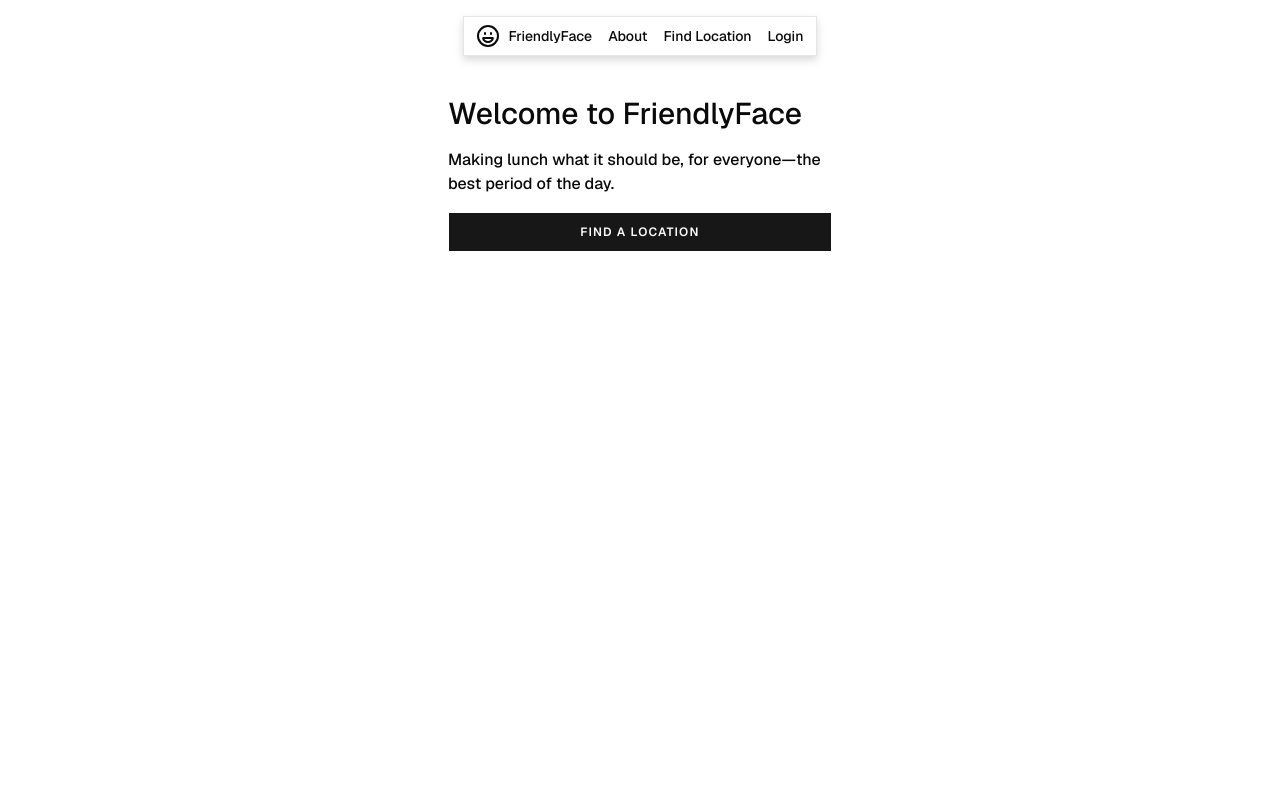
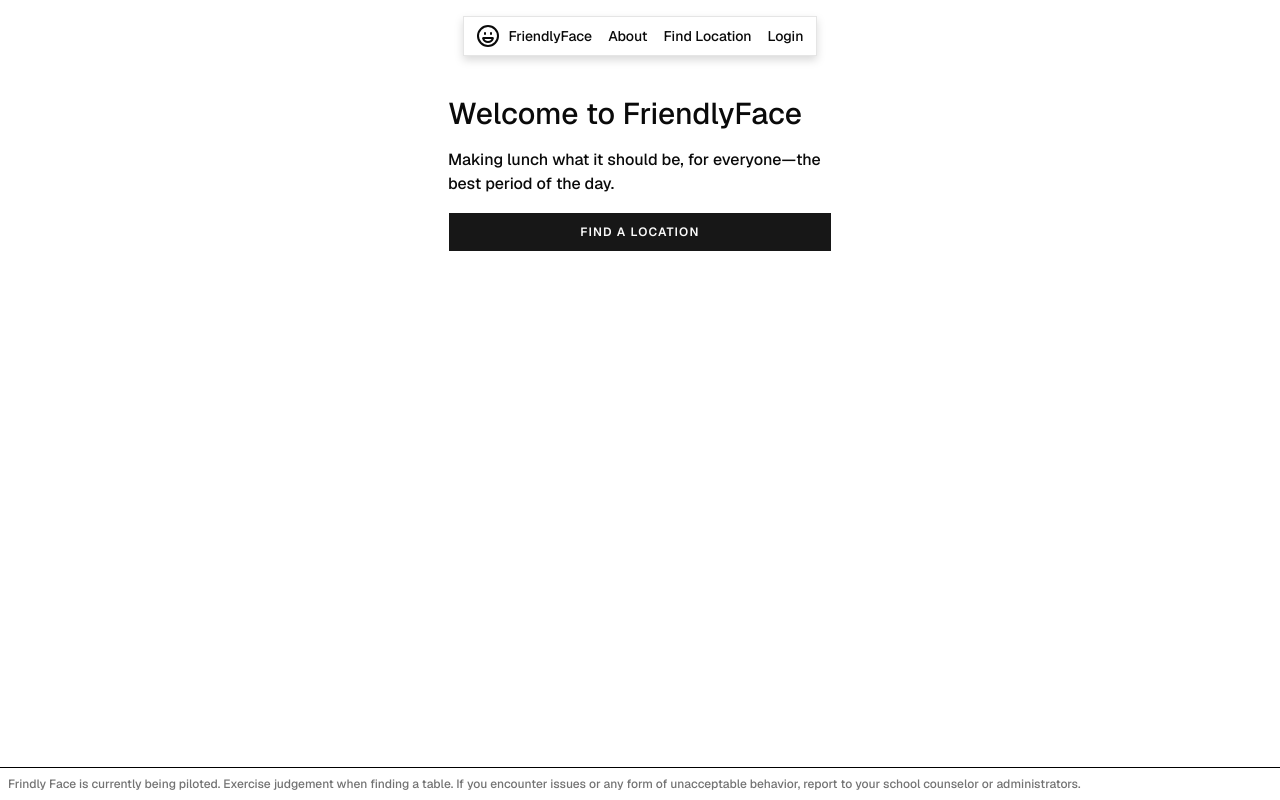
Before and after one commit to awesomeosep/friendly-face, a Next.js app: page / in a window 1280 px wide. Built offline with nearby package versions, Linux system fonts and the light colour scheme; no server answers.

Commit message:
added disclaimer and fixed Fit button in editor/viewer

```diff
--- a/app/(platform)/layout.tsx
+++ b/app/(platform)/layout.tsx
@@ -2,7 +2,6 @@
 
 import NavBar from "@/components/NavBar";
 import { QueryClient, QueryClientProvider } from "@tanstack/react-query";
-
 
 const queryClient = new QueryClient();
 
@@ -14,10 +13,19 @@ export default function Layout({
   return (
     <div className="h-dvh w-screen flex flex-col z-0 relative overflow-hidden">
       <NavBar></NavBar>
-      <div className="flex flex-col w-screen min-h-full overflow-y-auto overflow-x-hidden">
-        <QueryClientProvider client={queryClient}>
-          {children}
-        </QueryClientProvider>
+      <div className="flex flex-col w-screen min-h-full max-h-full max-h-screen">
+        <div className="flex flex-col h-full max-h-full overflow-y-auto overflow-x-hidden">
+          <QueryClientProvider client={queryClient}>
+            {children}
+          </QueryClientProvider>
+        </div>
+        <div className="border-t border-black h-fit p-2 flex flex-row border-black">
+          <p className="text-xs text-muted-foreground">
+            Frindly Face is currently being piloted. Exercise judgement when finding a table. If you encounter issues or
+            any form of unacceptable behavior, report to your school counselor
+            or administrators.
+          </p>
+        </div>
       </div>
     </div>
   );
--- a/app/components/RoomEditor/RoomEditor.tsx
+++ b/app/components/RoomEditor/RoomEditor.tsx
@@ -598,7 +598,7 @@ export default function RoomEditor(props: { mode: "edit" | "view" }) {
               }}
             >
               <div
-                className={`absolute right-3 top-3 mt-${isMobile && props.mode == "view" ? "16" : "0"} z-20 flex items-center gap-2 rounded-full border px-2 py-1 backdrop-blur drop-shadow-lg`}
+                className={`absolute right-3 md:top-3 top-16 z-20 flex items-center gap-2 rounded-full border px-2 py-1 backdrop-blur drop-shadow-lg`}
               >
                 <button
                   type="button"
```
